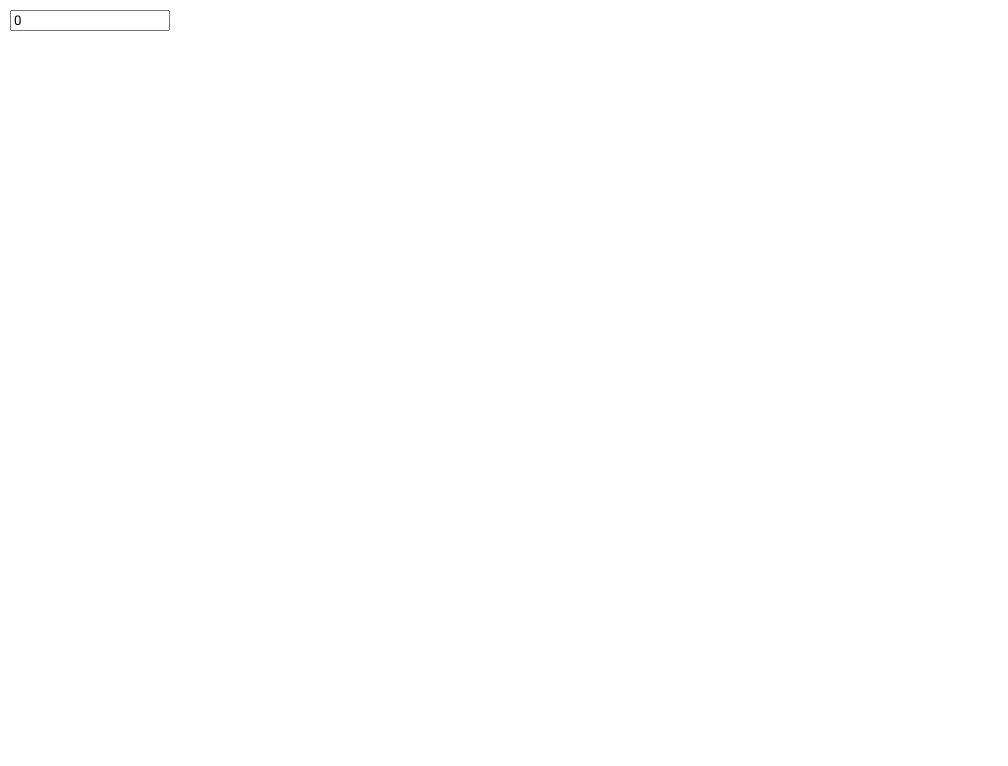
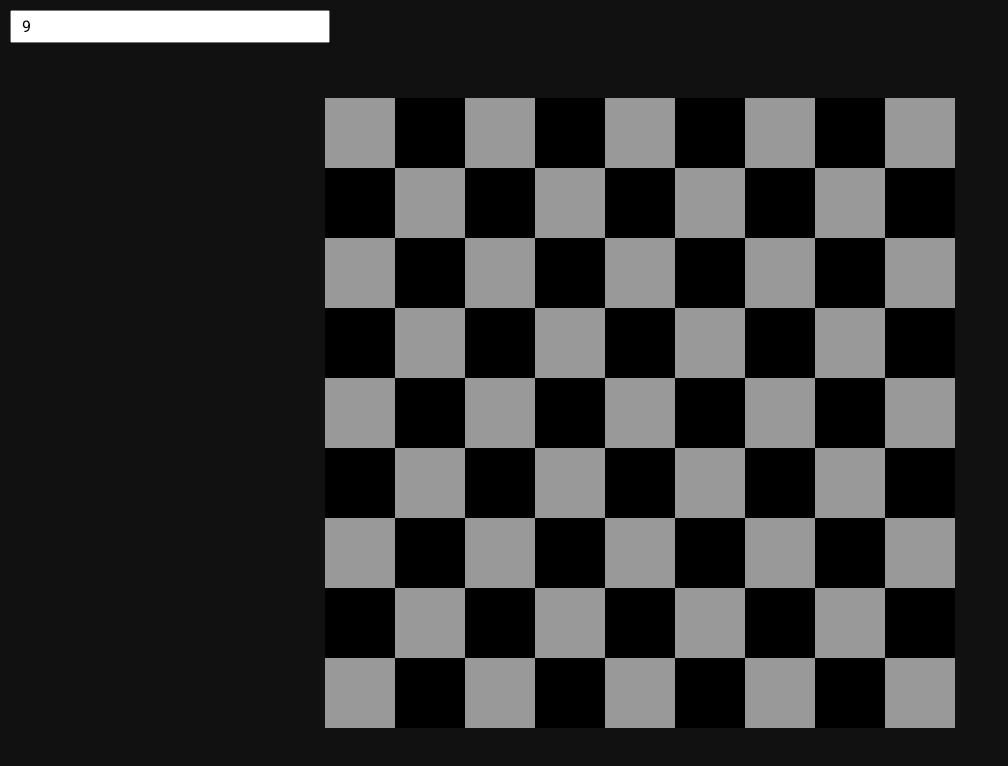
Before and after one commit to PCDSandwichMan/chessboard, a React (Create React App) app in the folder client/: page / in a window 1280 px wide. Shown: the top 766 px of the page, without its empty margins (0-1008 px from the left). Built offline with nearby package versions, Linux system fonts and the light colour scheme.

Commit message:
a couple default changed

```diff
--- a/client/src/pages/dashboard/Dashboard.jsx
+++ b/client/src/pages/dashboard/Dashboard.jsx
@@ -5,17 +5,17 @@ import "./dashboard.scss";
 import Board from "../../components/board/Board";
 
 function Dashboard() {
-  const [tiles, setTiles] = useState(0);
+  const [tiles, setTiles] = useState(9);
 
   return (
-    <div>
-      <form action="">
-        <input
-          type="number"
-          value={tiles}
-          onChange={(e) => setTiles(e.target.value)}
-        />
-      </form>
+    <div className="dashboardView">
+      <input
+        className="dashboardView__input"
+        type="number"
+        value={tiles}
+        placeholder="How many squares would you like?"
+        onChange={(e) => setTiles(e.target.value)}
+      />
       <div>
         <Board tilesCol={tiles} />
       </div>
--- a/client/src/pages/dashboard/dashboard.scss
+++ b/client/src/pages/dashboard/dashboard.scss
@@ -1,12 +1,14 @@
 @import "../../assets/scss/index";
 
 .dashboardView {
-  @include F();
   width: 100vw;
   height: 100vh;
   background: #111;
 }
 
-input {
+.dashboardView__input {
   margin: 10px;
+  width: 25vw;
+  font-size: 1rem;
+  padding: 5px 10px;
 }
```
